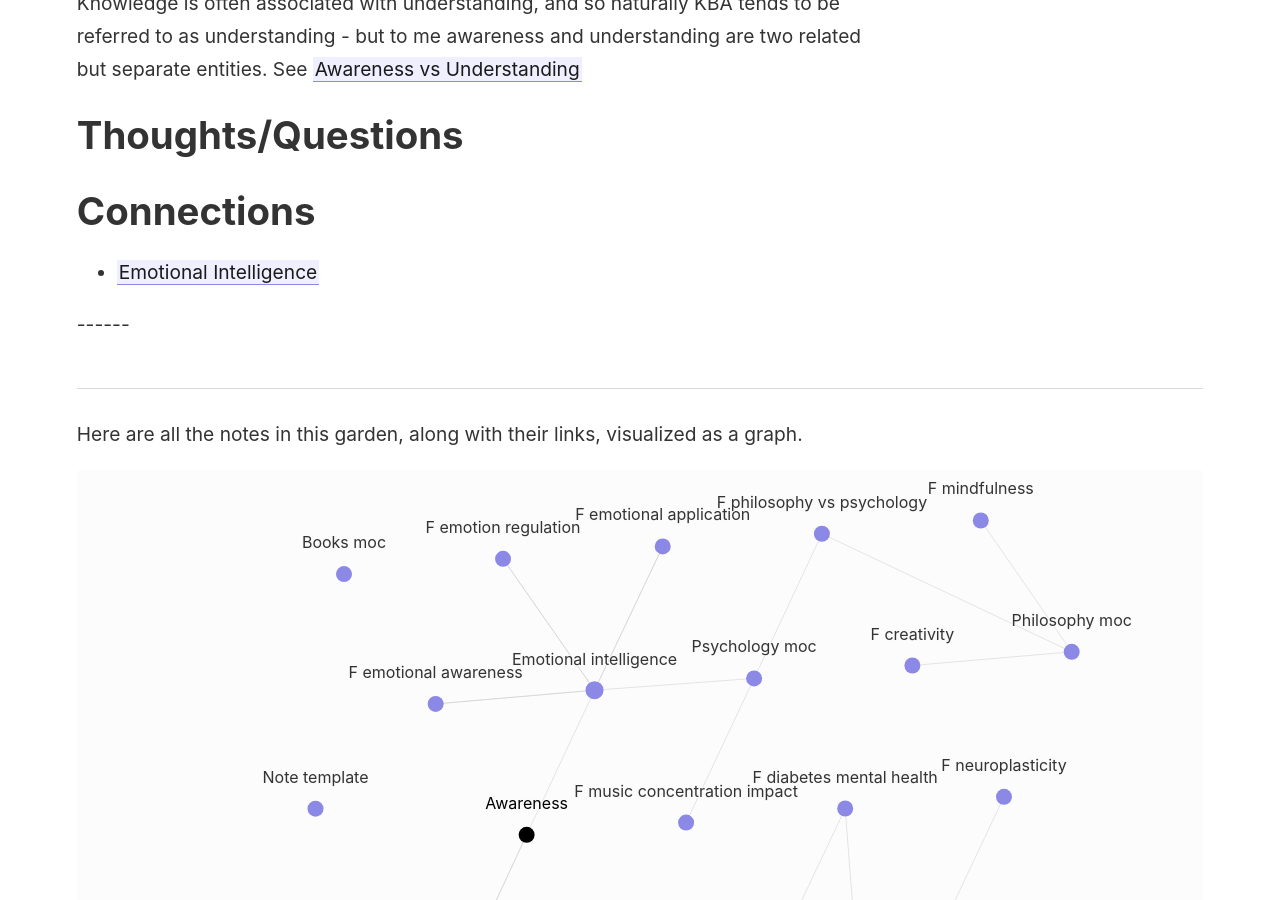
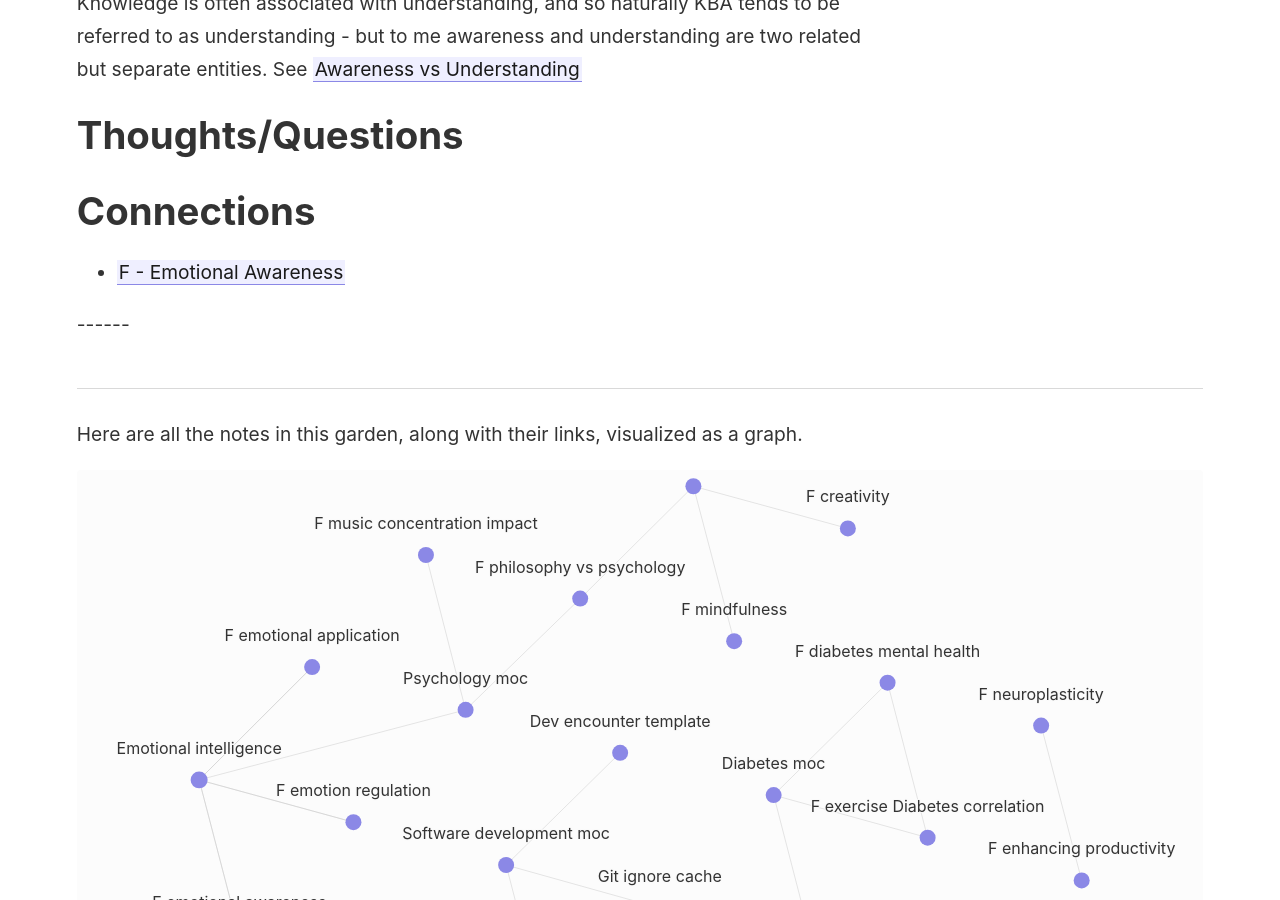
Before and after one commit to TM2611/digital-garden, a Jekyll site: the page built from _notes/002 Permanent Notes/Awareness.md, in a window 1280 px wide and 900 px high, scrolled down 827 px. Built offline with Jekyll 4.4.1, drawn with Linux system fonts in a browser that asks for light colours.

Commit message:
TEND  - Awareness

```diff
--- a/_notes/002 Permanent Notes/Awareness.md
+++ b/_notes/002 Permanent Notes/Awareness.md
@@ -13,4 +13,4 @@ People most commonly refer to the perception aspect of awareness, however knowle
 
 # Connections
 
-- [[Emotional Intelligence|Emotional Intelligence]]
+- [[F - Emotional Awareness]]
```
